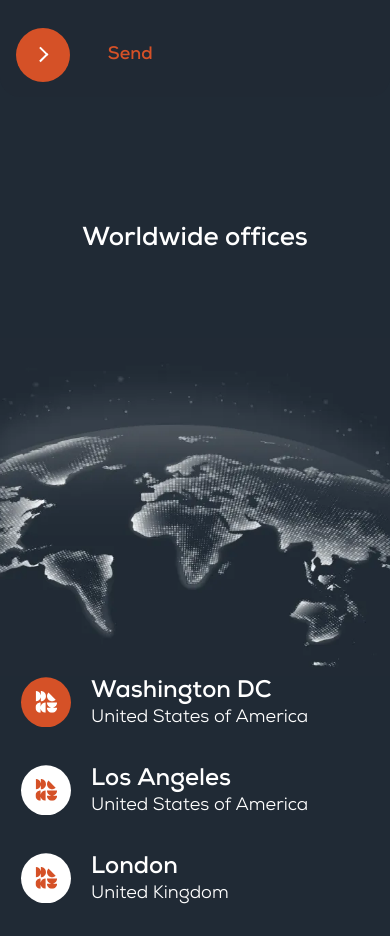
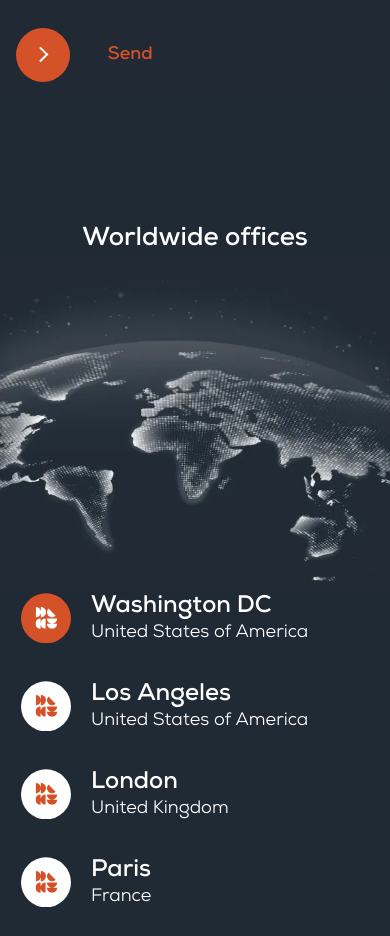
Before and after one commit to Novadigital-fr/ASG, a Nuxt app: page /contact in a window 390 px wide. Shown: the part 1140-2076 px from the top of the page. Built offline with nearby package versions, Linux system fonts and the light colour scheme.

Commit message:
reglage mail 4

```diff
--- a/components/Expertise/Degrade.vue
+++ b/components/Expertise/Degrade.vue
@@ -39,7 +39,7 @@ onMounted(() => {
 .text{
     position: sticky;
     line-height: 100px;
-    top: 25vh;
+    top: 27vh;
     bottom: 20vh;
     z-index: 2;
     width: clamp(450px, 100%, 800px);
--- a/components/TheHeader.vue
+++ b/components/TheHeader.vue
@@ -183,6 +183,8 @@ onMounted(() => {
       },
       "menu"
     );
+    const body = document.querySelector('body');
+
 
   // Menu expand
   const expandMenu = () => {
@@ -192,7 +194,6 @@ onMounted(() => {
     button.style.display= "none";
     logo.classList.add("hidden");
     menuTimeline.play();
-
   };
 
   // Menu collapse
--- a/layouts/default.vue
+++ b/layouts/default.vue
@@ -122,7 +122,7 @@ h4 {
   }
 
   h1 {
-    margin: 4% 0;
+    margin: 55px 0 39px 0;
     animation: title 4s;
 
     @keyframes title {
--- a/pages/contact.vue
+++ b/pages/contact.vue
@@ -217,6 +217,11 @@ display: none;
   .offices{
     background-color: var(--color-bg-dark);
   }
+
+  .Worldwide {
+
+  padding: 10vh 0 0 0;
+}
   .service {
   padding: 0 2.5vh ;
   margin-bottom: 35px;
```
Also changed, not shown: components/Header.vue (line endings or trailing spaces).
